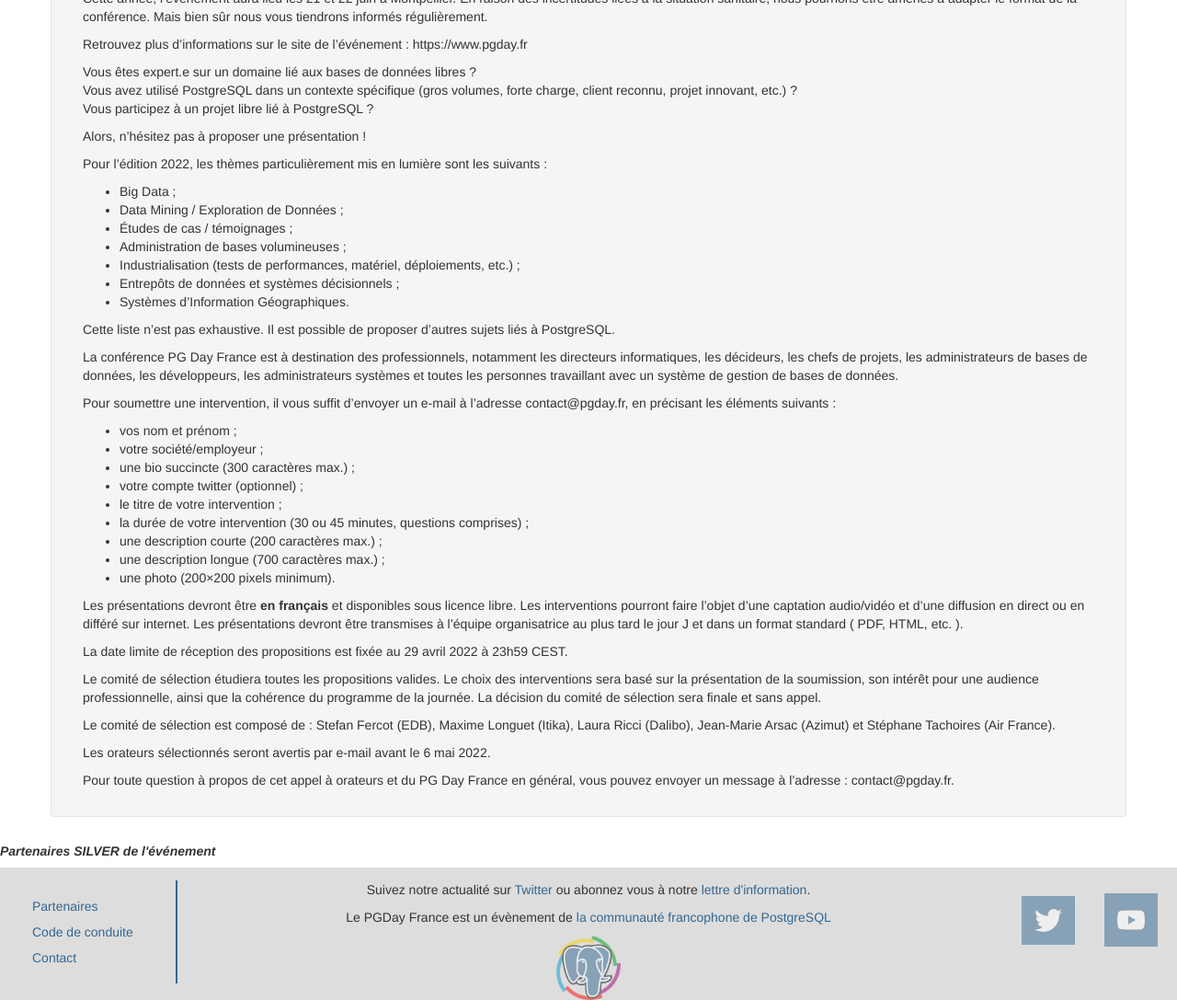
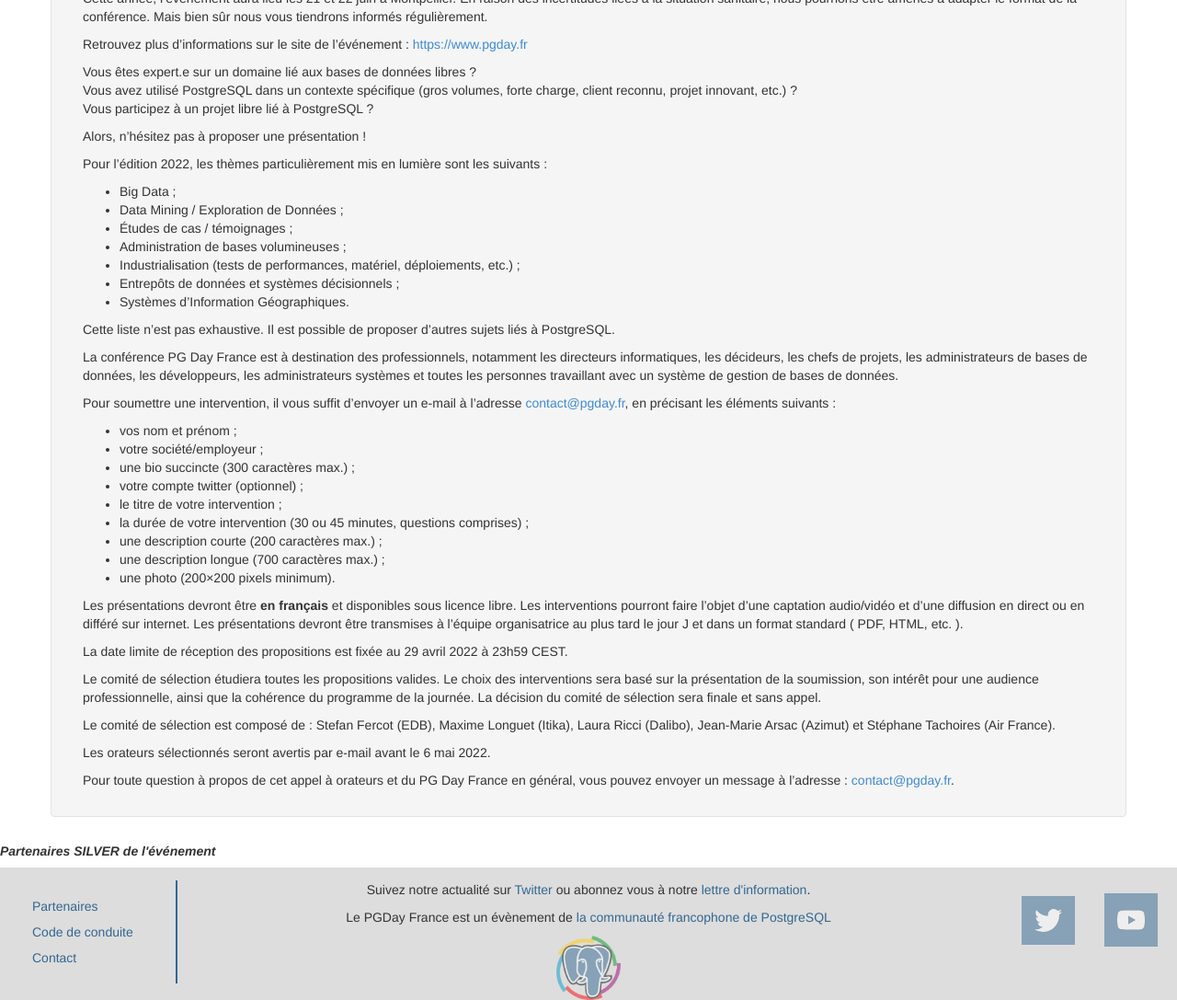
Before and after one commit to postgresqlfr/2024.pgday.fr, a Jekyll site: the page built from appel.md, in a window 1280 px wide and 1400 px high, scrolled down 271 px, cut to the strip 313-1400 px from the top of the window. Shown: the whole strip at 92% size. Built offline with Jekyll 4.4.1, drawn with Linux system fonts in a browser that asks for light colours; our own code applies the rules of GitHub Pages for plain Markdown files; some of the changed lines change nothing that is shown.

Commit message:
fix liens

```diff
--- a/appel.md
+++ b/appel.md
@@ -26,7 +26,7 @@
 sanitaire, nous pourrions être amenés à adapter le format de la conférence. Mais bien sûr nous vous tiendrons informés
 régulièrement.
 
-Retrouvez plus d'informations sur le site de l’événement : https://www.pgday.fr
+Retrouvez plus d'informations sur le site de l’événement : [https://www.pgday.fr](https://www.pgday.fr)
 
 Vous êtes expert.e sur un domaine lié aux bases de données libres ? \\
 Vous avez utilisé PostgreSQL dans un contexte spécifique (gros volumes, forte charge, client reconnu, projet innovant, etc.) ? \\
@@ -48,7 +48,7 @@
 
 La conférence PG Day France est à destination des professionnels, notamment les directeurs informatiques, les décideurs, les chefs de projets, les administrateurs de bases de données, les développeurs, les administrateurs systèmes et toutes les personnes travaillant avec un système de gestion de bases de données.
 
-Pour soumettre une intervention, il vous suffit d'envoyer un e-mail à l'adresse contact@pgday.fr, en précisant les éléments suivants :
+Pour soumettre une intervention, il vous suffit d'envoyer un e-mail à l'adresse [contact@pgday.fr](mailto:contact@pgday.fr), en précisant les éléments suivants :
 
   * vos nom et prénom ;
   * votre société/employeur ;
@@ -70,4 +70,4 @@
 
 Les orateurs sélectionnés seront avertis par e-mail avant le 6 mai 2022.
 
-Pour toute question à propos de cet appel à orateurs et du PG Day France en général, vous pouvez envoyer un message à l'adresse : contact@pgday.fr.
+Pour toute question à propos de cet appel à orateurs et du PG Day France en général, vous pouvez envoyer un message à l'adresse : [contact@pgday.fr](mailto:contact@pgday.fr).
```
